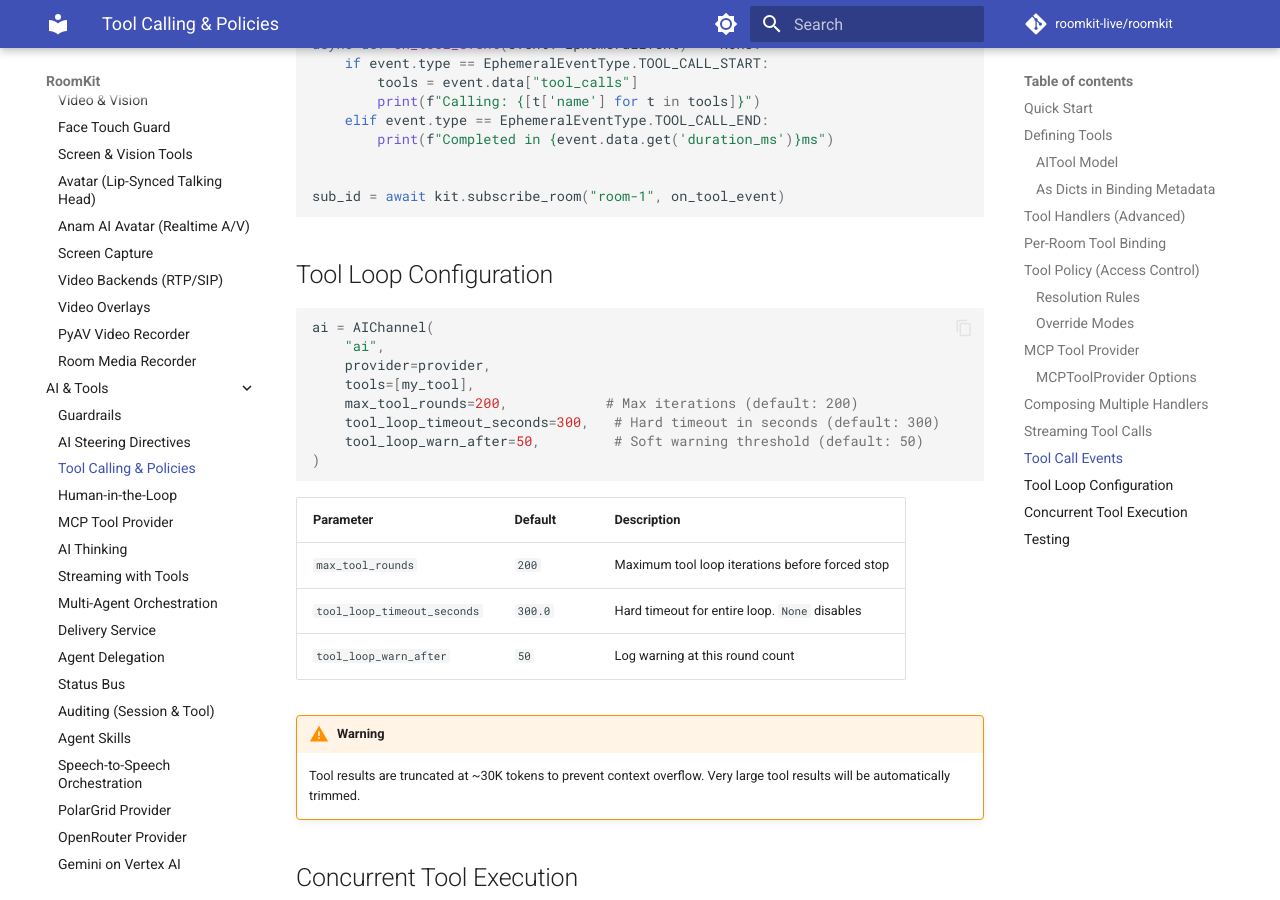
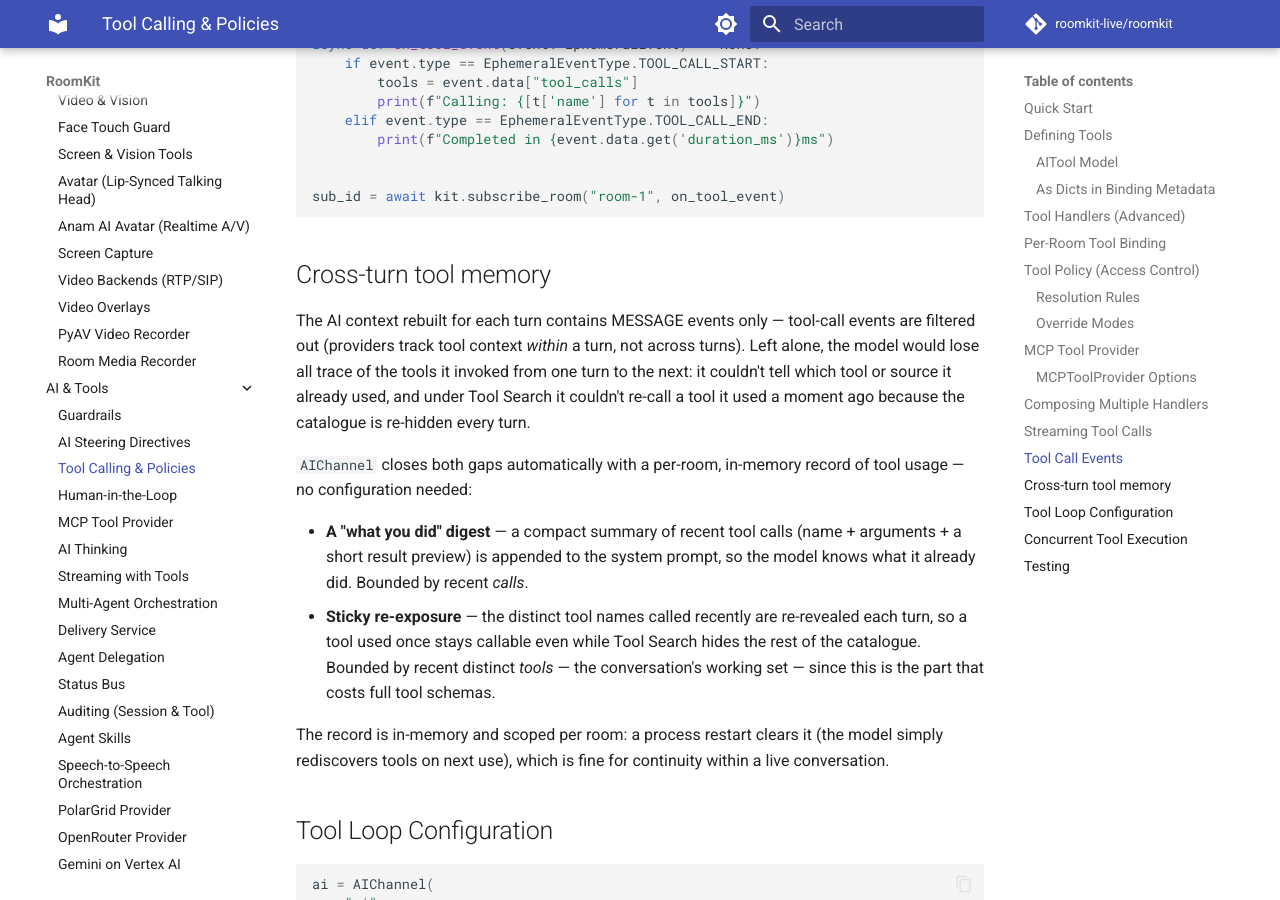
Before and after one commit to roomkit-live/roomkit-docs, an MkDocs documentation site: the page built from docs/guides/tool-calling.md, in a window 1280 px wide and 900 px high, scrolled down 6483 px. Built offline with MkDocs 1.6.1 and Material for MkDocs 9.7.7, drawn with Linux system fonts in a browser that asks for light colours; comment, search, counter and statistics services are not loaded.

Commit message:
docs(tool-calling): document automatic cross-turn tool memory
The per-conversation tool-usage memory (digest + sticky re-exposure) shipped in
AIChannel but had no doc coverage. Added a "Cross-turn tool memory" section
explaining the behavior: why tool trace is lost between turns, the "what you
did" digest injected into the system prompt, and the sticky re-exposure that
keeps a recently-used tool callable under Tool Search. Documented as automatic
(it is instantiated unconditionally, with internal bounds) rather than as a
configurable knob.

````diff
--- a/docs/guides/tool-calling.md
+++ b/docs/guides/tool-calling.md
@@ -286,6 +286,31 @@ async def on_tool_event(event: EphemeralEvent) -> None:
 sub_id = await kit.subscribe_room("room-1", on_tool_event)
 ```
 
+## Cross-turn tool memory
+
+The AI context rebuilt for each turn contains MESSAGE events only — tool-call
+events are filtered out (providers track tool context *within* a turn, not
+across turns). Left alone, the model would lose all trace of the tools it
+invoked from one turn to the next: it couldn't tell which tool or source it
+already used, and under Tool Search it couldn't re-call a tool it used a moment
+ago because the catalogue is re-hidden every turn.
+
+`AIChannel` closes both gaps automatically with a per-room, in-memory record of
+tool usage — no configuration needed:
+
+- **A "what you did" digest** — a compact summary of recent tool calls (name +
+  arguments + a short result preview) is appended to the system prompt, so the
+  model knows what it already did. Bounded by recent *calls*.
+- **Sticky re-exposure** — the distinct tool names called recently are
+  re-revealed each turn, so a tool used once stays callable even while Tool
+  Search hides the rest of the catalogue. Bounded by recent distinct *tools* —
+  the conversation's working set — since this is the part that costs full tool
+  schemas.
+
+The record is in-memory and scoped per room: a process restart clears it (the
+model simply rediscovers tools on next use), which is fine for continuity
+within a live conversation.
+
 ## Tool Loop Configuration
 
 ```python
````
